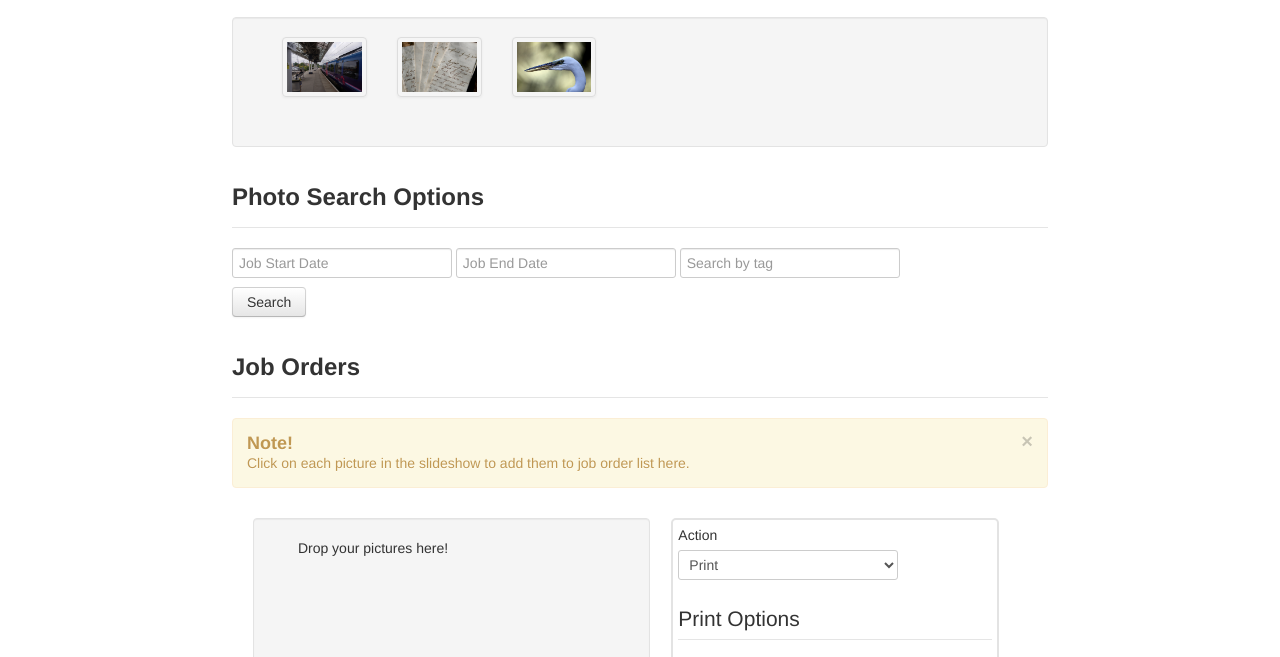
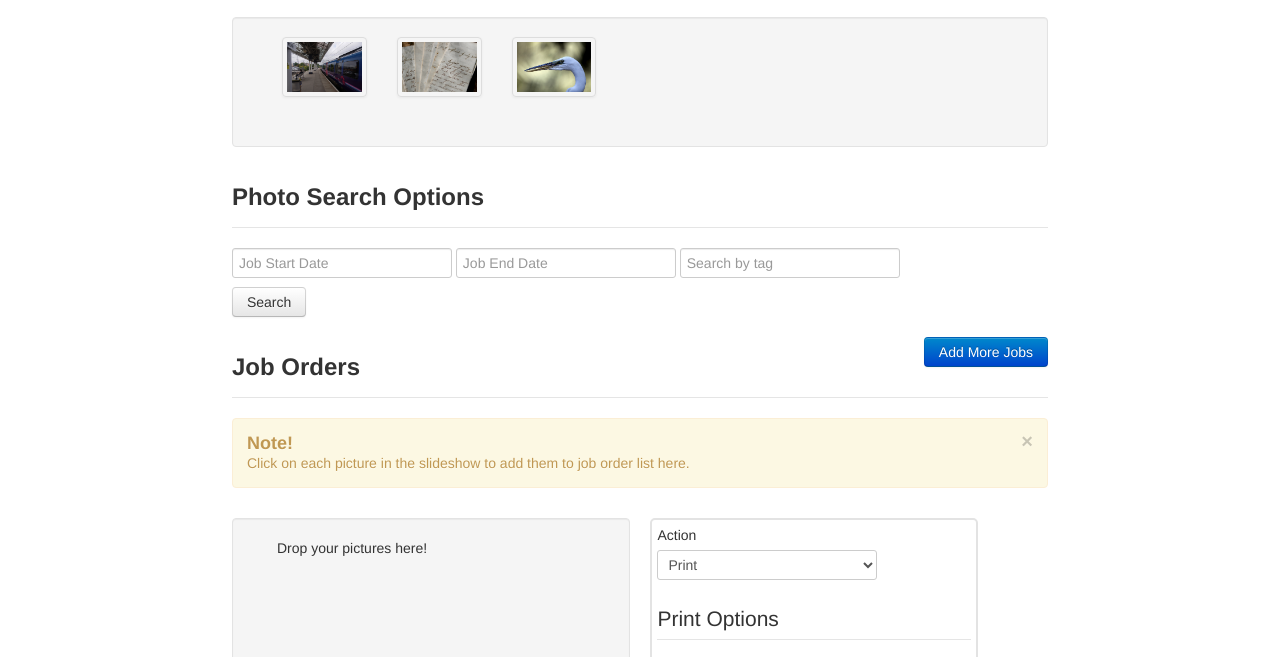
Before and after one commit to inigoconsulting/nomadfoto-mockups, a plain HTML site: page index.html in a window 1280 px wide. Shown: the part 114-771 px from the top of the page. Drawn offline with nearby package versions, Linux system fonts and the light colour scheme.

Commit message:
add more jobs button

```diff
--- a/index.html
+++ b/index.html
@@ -121,7 +121,7 @@
                     <div class="clearfix"></div>
                         <fieldset>
                             <legend>
-                                <!-- <button id="joborder" class="btn btn-primary">Add Job</button> -->
+                                <button id="joborder" class="btn btn-primary pull-right">Add More Jobs</button>
                                 <h3>Job Orders</h3>
                             </legend>
                         </fieldset>
@@ -130,6 +130,7 @@
                             <h4>Note!</h4>
                             Click on each picture in the slideshow to add them to job order list here.
                         </div>
+                        <div class="orderbaskets">
                             <div class="span6">
                                 <div id="dropzone" class="well">
                                     <ul class="droppable">
@@ -158,6 +159,8 @@
                                     </div>
                                 </div>
                             </div>
+                            <br />
+                        </div>
                     </div>
                 </div>
             </div>
```
Lines whose indentation alone changed are shown as unchanged.
